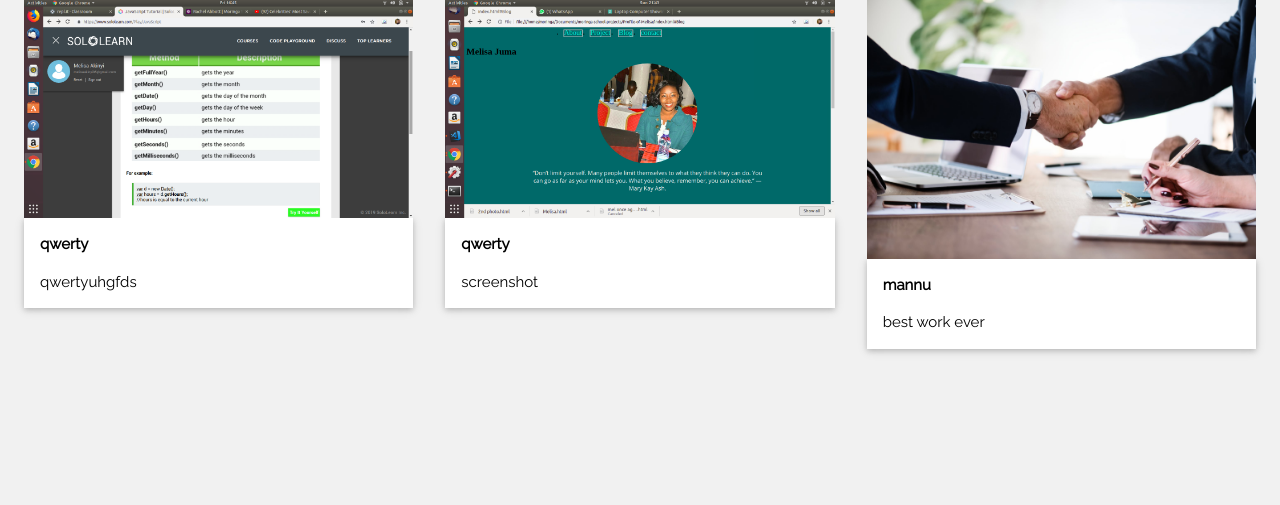
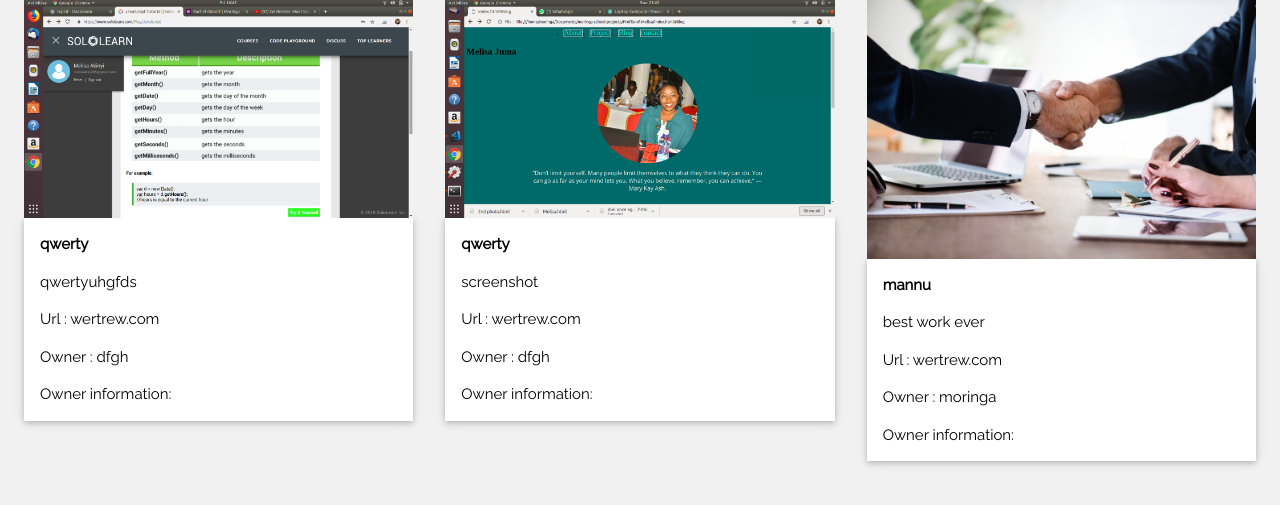
Before and after one commit to CharlesOsang017/The-Awwards, a Django app: page /home/ in a window 1280 px wide. Shown: the part 186-691 px from the top of the page. Run offline with Django 3.2, Linux system fonts and the light colour scheme; a user stored in the database is signed in; data comes from the database, SQL or seed files in the repository; some libraries are stand-ins or nearby versions.

Commit message:
Add user information to user profile

```diff
--- a/awards/forms.py
+++ b/awards/forms.py
@@ -4,7 +4,7 @@
 class ProfileForm(forms.ModelForm):
     class Meta:
         model = Profile
-        fields = ('profile_photo','bio')
+        fields = ('profile_photo','bio', 'info')
 
 class UploadForm(forms.ModelForm):
     class Meta:
--- a/awards/models.py
+++ b/awards/models.py
@@ -8,6 +8,7 @@
     profile_photo = models.ImageField(upload_to='profile/')
     bio = models.TextField(blank=True)
     user_id = models.OneToOneField(User, null=True, on_delete=models.CASCADE)
+    info = models.TextField(blank=False, null=True )
 
     def __str__(self):
         return self.bio
@@ -39,6 +40,7 @@
     github_repo = models.CharField(max_length=200, blank=True)
     url = models.CharField(max_length=50, blank=True)
     owner = models.ForeignKey(User, null=True, on_delete=models.CASCADE)
+    info = models.CharField(max_length=50, blank=False)
 
     def __str__(self):
         return self.url
--- a/awards/templates/index.html
+++ b/awards/templates/index.html
@@ -55,6 +55,10 @@
                     <div class="w3-container w3-white w3-card">
                         <p><b>{{project.project_name}}</b></p>
                         <p>{{project.description}}</p>
+                        <p>Url : {{project.url}}</p>
+                        <p> Owner : {{project.owner}}</p>
+                        <p>Owner information:{{project.info}}</p>
+
                         <div class="w3-center "></div>
                     </div>
                 </div>
```
Also changed, not shown: awards/admin.py (line endings or trailing spaces), awards/migrations/0004_projects_info.py (added), awards/migrations/0005_auto_20201026_1119.py (added), 1 other file.
